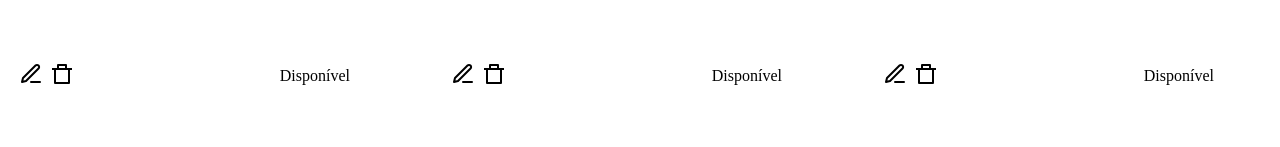
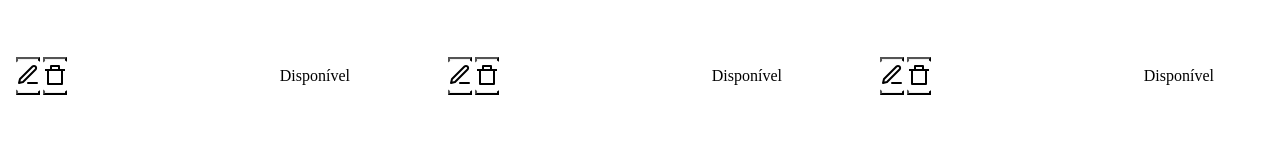
Before and after one commit to DouglasSoares16/GoRestaurant-Web, a Next.js app: page / in a window 1280 px wide. Shown: the part 472-619 px from the top of the page. Built offline with nearby package versions, Linux system fonts and the light colour scheme.

Commit message:
refactor(Card): Added button to icon

```diff
--- a/src/components/Card.tsx
+++ b/src/components/Card.tsx
@@ -1,4 +1,4 @@
-import { Box, Center, Container, Heading, Image, Switch, Text } from "@chakra-ui/react";
+import { Box, Button, Center, Container, Heading, Image, Switch, Text } from "@chakra-ui/react";
 import { FiEdit3 } from "react-icons/fi";
 import { RiDeleteBin7Line } from "react-icons/ri";
 
@@ -53,12 +53,17 @@ export function Card() {
         paddingY="5"
       >
         <Box display="flex">
-          <Box bgColor="white" padding="2.5" mr="2" borderRadius="8px">
-            <FiEdit3 size="24px" />
-          </Box>
-          <Box bgColor="white" padding="2.5" borderRadius="8px">
-            <RiDeleteBin7Line size="24px" />
-          </Box>
+          <Button w="24px" mr="3">
+            <Box bgColor="white" padding="2.5" borderRadius="8px">
+              <FiEdit3 size="24px" />
+            </Box>
+          </Button>
+
+          <Button w="24px">
+            <Box bgColor="white" padding="2.5" borderRadius="8px">
+              <RiDeleteBin7Line size="24px" />
+            </Box>
+          </Button>
         </Box>
 
         <Box display="flex">
```
